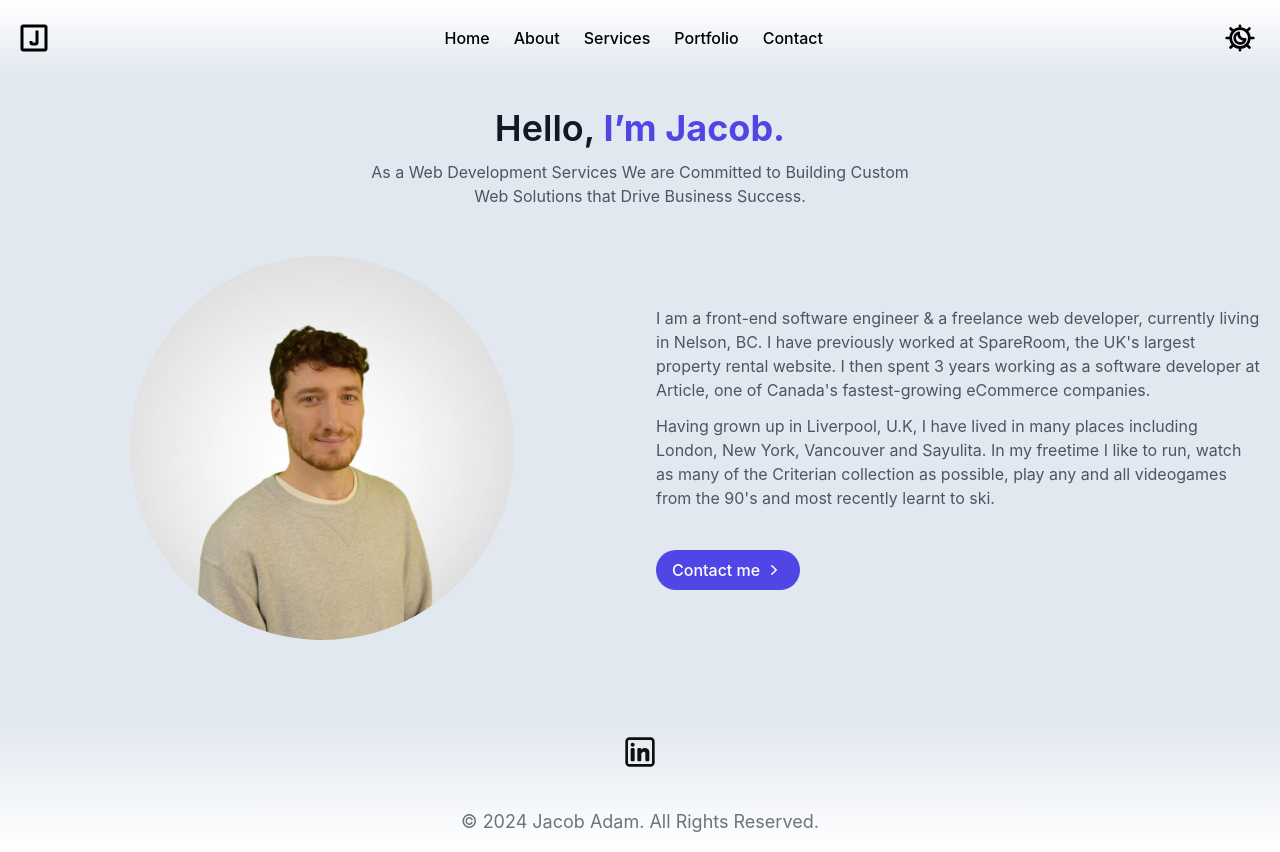
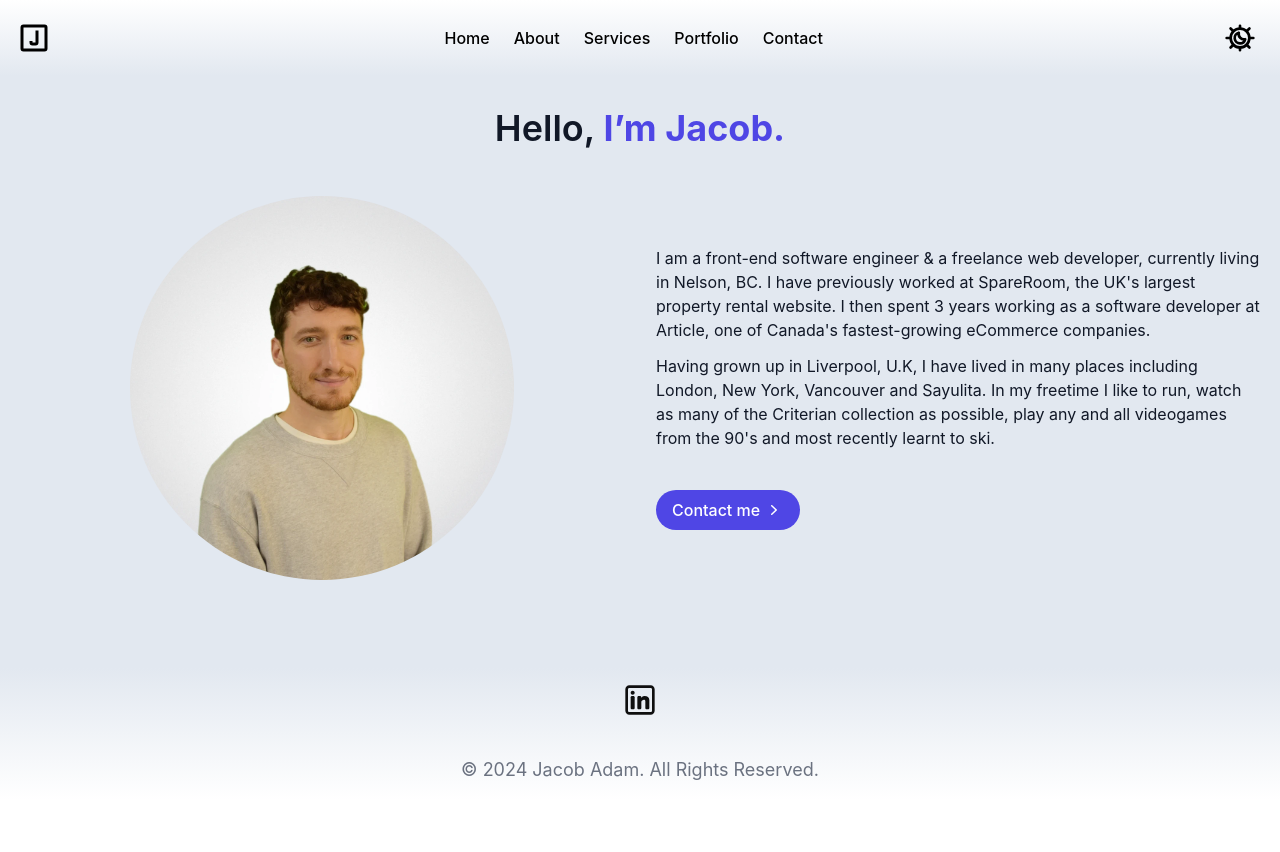
Before and after one commit to jacobadam/jacobadamdeveloper, a React (Create React App) app: page /about in a window 1280 px wide. After the commit the page ends 800 px from the top, so only its background shows below. Built offline with nearby package versions, Linux system fonts and the light colour scheme.

Commit message:
add space between image and text and add padding

```diff
--- a/src/About.js
+++ b/src/About.js
@@ -11,10 +11,10 @@ export default function About() {
               Hello,{" "}
               <span className="text-indigo-600 font-bold">I’m Jacob.</span>
             </h2>
-            <p className="max-w-xl text-center text-gray-600 dark:text-white text-sm lg:text-base font-normal leading-relaxed">
+            {/* <p className="max-w-xl text-center text-gray-900 dark:text-white text-sm lg:text-base font-medium leading-relaxed">
               As a Web Development Services We are Committed to Building Custom
               Web Solutions that Drive Business Success.
-            </p>
+            </p> */}
           </div>
 
           {/* Content Section */}
@@ -27,16 +27,16 @@ export default function About() {
             />
 
             {/* Text Content Section */}
-            <div className="flex-col justify-center lg:items-start items-center gap-10 inline-flex">
+            <div className="flex-col justify-center lg:items-start items-center gap-10 inline-flex pt-8 lg:pt-0">
               <div className="flex-col justify-center items-start gap-3 flex">
-                <p className="text-gray-600 dark:text-white text-sm lg:text-base font-normal leading-relaxed lg:text-start text-center px-8 md:px-0">
+                <p className="text-gray-900 dark:text-white text-sm lg:text-base font-normal leading-relaxed lg:text-start text-center px-12 lg:px-0">
                   I am a front-end software engineer & a freelance web
                   developer, currently living in Nelson, BC. I have previously
                   worked at SpareRoom, the UK's largest property rental website.
                   I then spent 3 years working as a software developer at
                   Article, one of Canada's fastest-growing eCommerce companies.
                 </p>
-                <p className="text-gray-600 dark:text-white text-sm lg:text-base font-normal leading-relaxed lg:text-start text-center px-8 md:px-0">
+                <p className="text-gray-900 dark:text-white text-sm lg:text-base font-normal leading-relaxed lg:text-start text-center px-8 lg:px-0">
                   Having grown up in Liverpool, U.K, I have lived in many places
                   including London, New York, Vancouver and Sayulita. In my
                   freetime I like to run, watch as many of the Criterian
```
